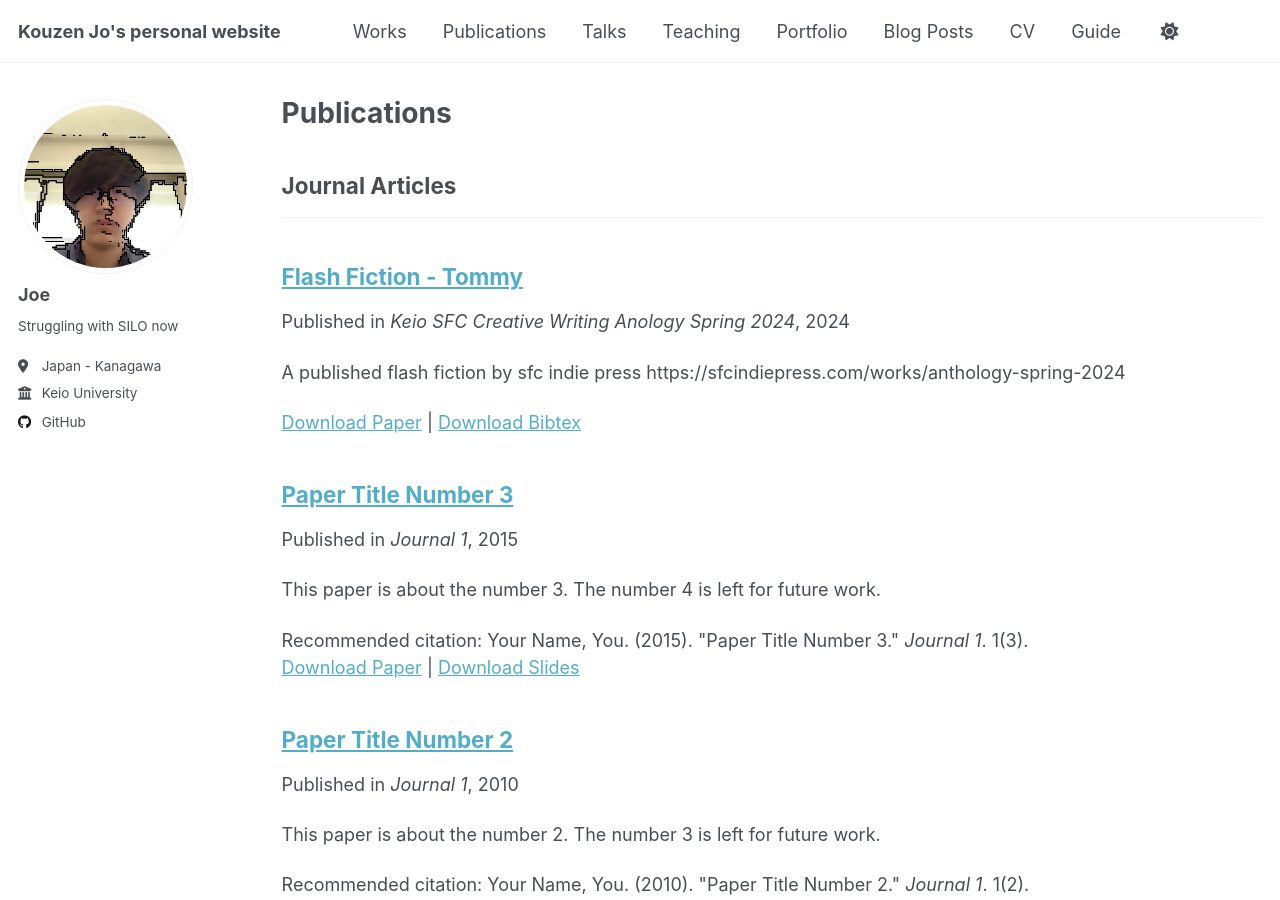
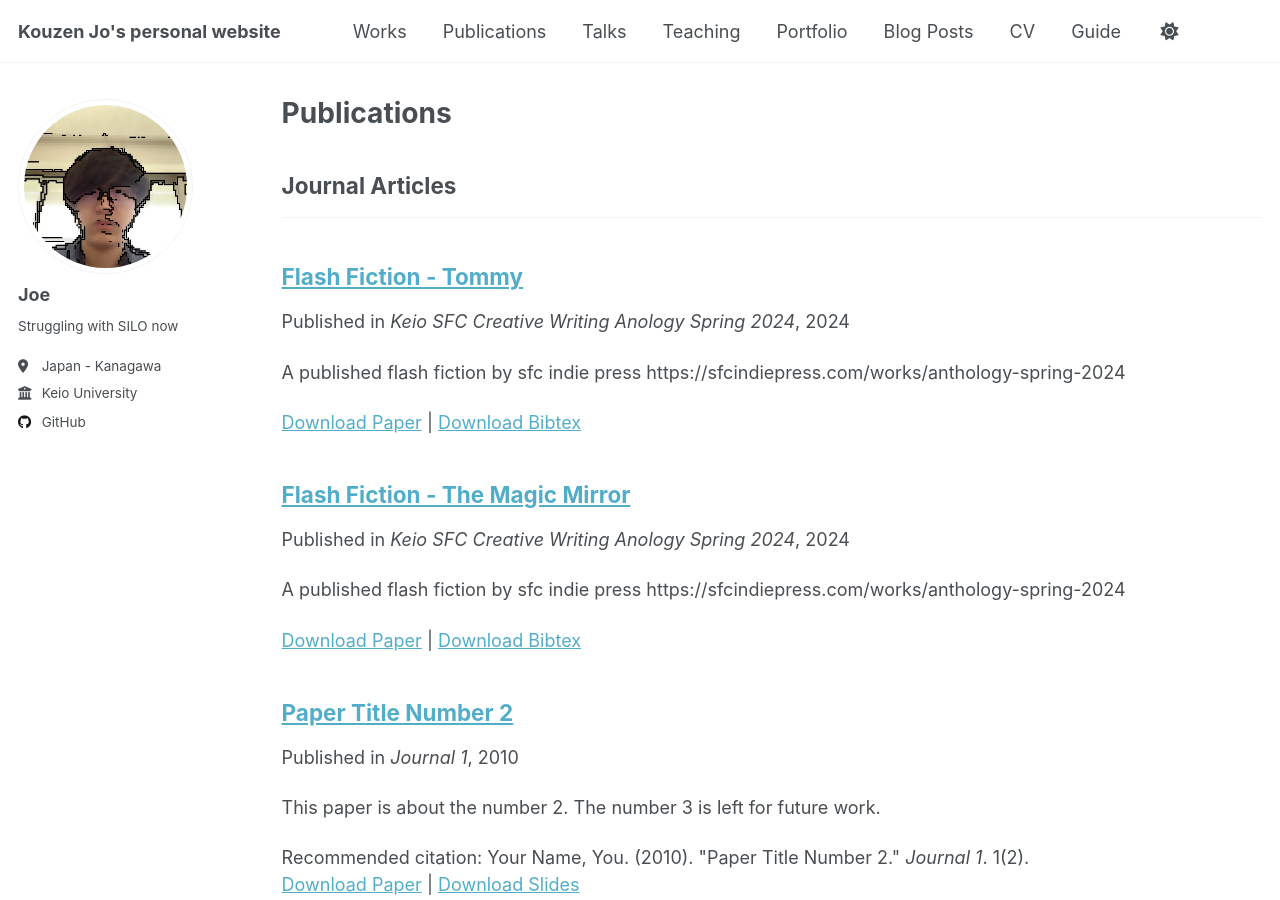
Before and after one commit to Joe-Xuu/joe-xuu.github.io, a Jekyll site: the page built from _pages/publications.html, in a window 1280 px wide and 900 px high. Built offline with Jekyll 4.4.1, drawn with Linux system fonts in a browser that asks for light colours.

Commit message:
Update 2015-10-01-paper-title-number-3.md

```diff
--- a/_publications/2015-10-01-paper-title-number-3.md
+++ b/_publications/2015-10-01-paper-title-number-3.md
@@ -1,14 +1,21 @@
 ---
-title: "Paper Title Number 3"
+title: "Flash Fiction - The Magic Mirror"
 collection: publications
 category: manuscripts
-permalink: /publication/2015-10-01-paper-title-number-3
-excerpt: 'This paper is about the number 3. The number 4 is left for future work.'
-date: 2015-10-01
-venue: 'Journal 1'
-slidesurl: 'http://academicpages.github.io/files/slides3.pdf'
-paperurl: 'http://academicpages.github.io/files/paper3.pdf'
-citation: 'Your Name, You. (2015). &quot;Paper Title Number 3.&quot; <i>Journal 1</i>. 1(3).'
+permalink: /publication/2024-paper-title-number-1
+excerpt: 'A published flash fiction by sfc indie press https://sfcindiepress.com/works/anthology-spring-2024'
+date: 2024-07-15
+venue: 'Keio SFC Creative Writing Anology Spring 2024'
+slidesurl: 'http://academicpages.github.io/files/slides1.pdf'
+paperurl: 'http://academicpages.github.io/files/paper1.pdf'
+bibtexurl: 'http://academicpages.github.io/files/bibtex1.bib'
 ---
+The Spring 2024 creative writing students quickly established our classroom as a space to share their imaginative ideas, and encourage their classmates to do likewise. Through regular in-class readings of their work, I watched the students’ confidence deepen and their creative abilities expand. I am proud to present a small fragment of the amazing work done this past semester here in this anthology. Among other assignments, students were asked to produce writing that was a conceptual or emotional extension of an untitled photograph by Jackson Bass, Kobo Abe’s Kangaroo Notebook, algorithmicvideo’s Ball Bouncing Around the Screen for 10 Hours, René Magritte’s The Collective Invention, and Juno Calypso’s Die Now, Pay Later.
 
-The contents above will be part of a list of publications, if the user clicks the link for the publication than the contents of section will be rendered as a full page, allowing you to provide more information about the paper for the reader. When publications are displayed as a single page, the contents of the above "citation" field will automatically be included below this section in a smaller font.
+We will hold a small, on-campus event to celebrate the release of this anthology. Each student will read his or her own works aloud from the book. James Holden’s Imagine This Is a High Dimensional Space of All Possibilities will be played softly on a suitcase record player in the background as they read.
+
+David F. Hoenigman
+
+Visiting Lecturer
+
+Faculty of Environment and Information Studies
```
